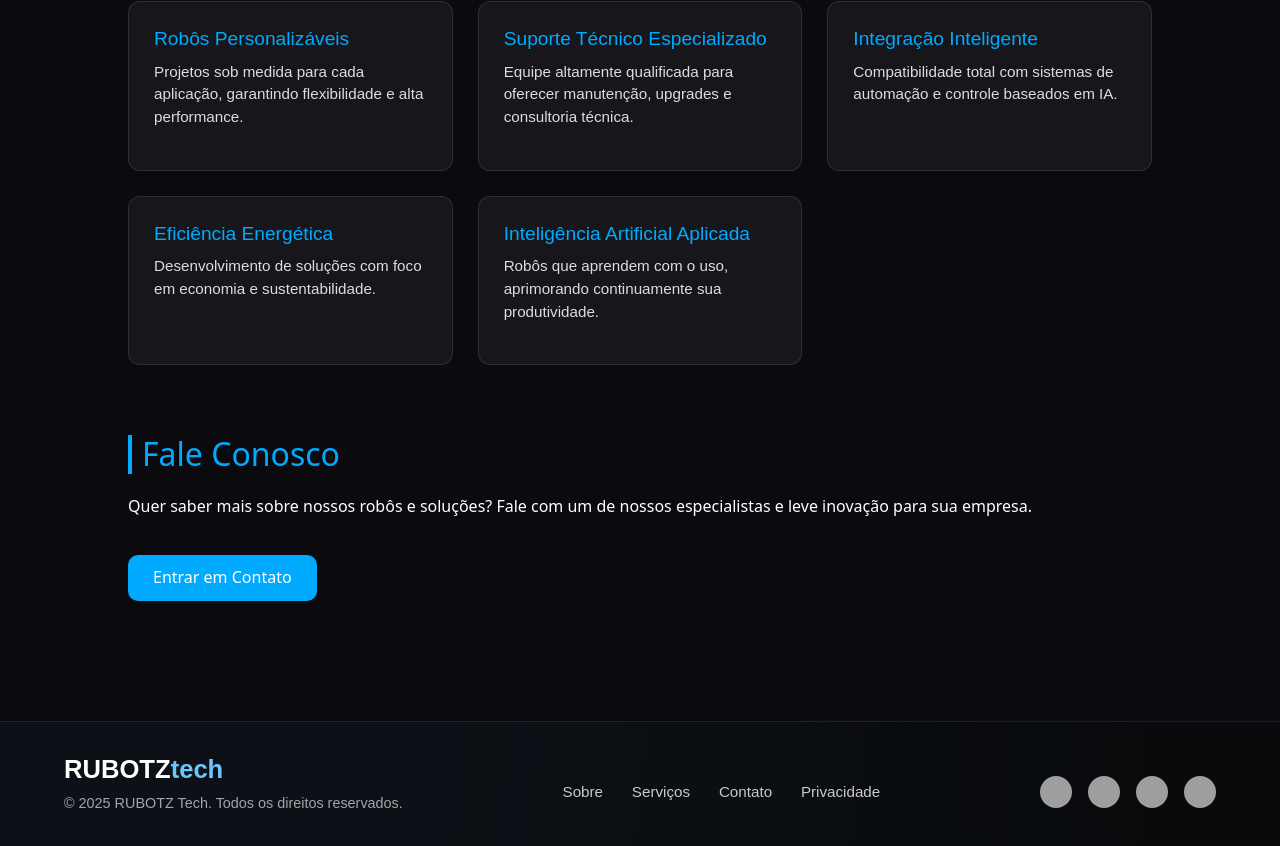
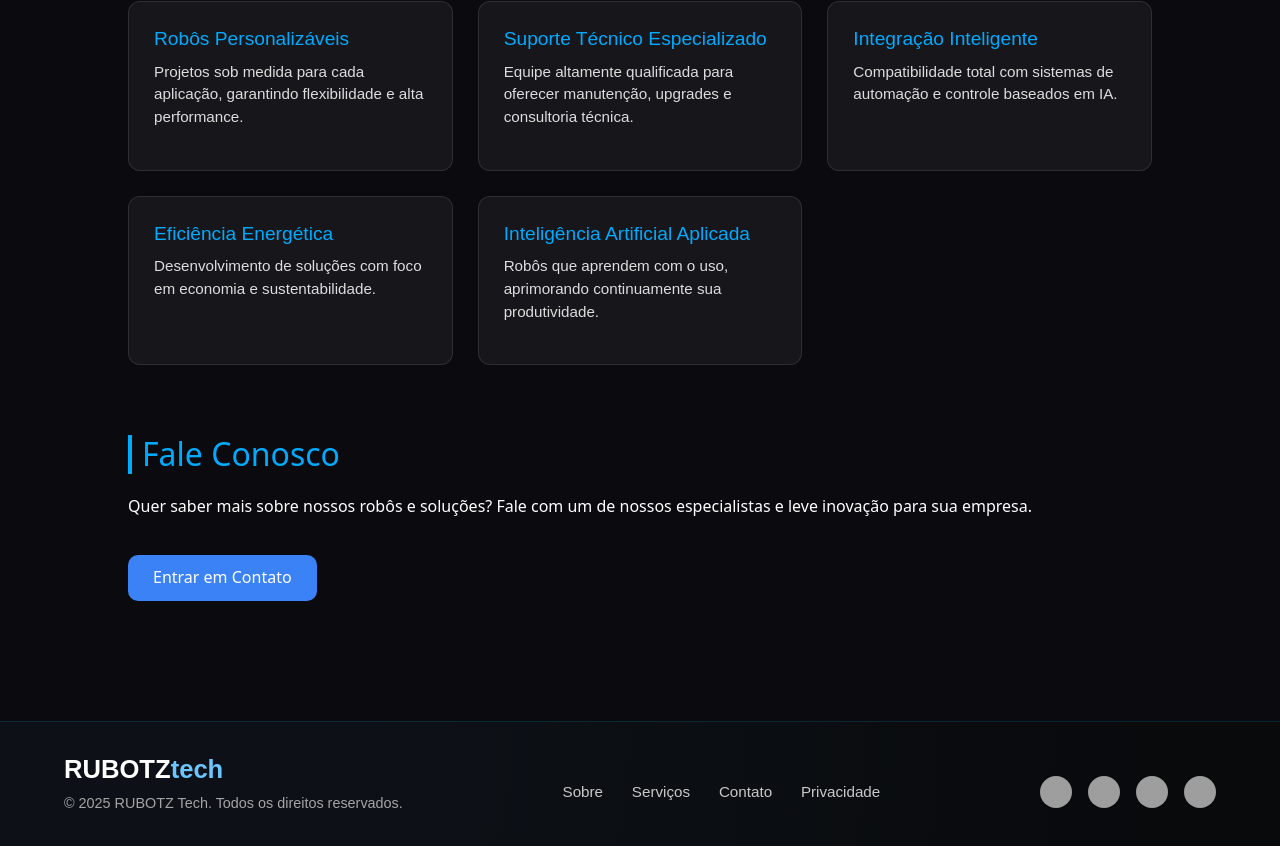
Before and after one commit to vitoroliveira0905/B2B-proposta-negocio, a Next.js app: page /sobre in a window 1280 px wide. Shown: the part 1530-2376 px from the top of the page. Built offline with nearby package versions, Linux system fonts and the light colour scheme; grey boxes are pictures that could not be loaded.

Commit message:
Mudança cor de botão

```diff
--- a/src/app/sobre/sobre.css
+++ b/src/app/sobre/sobre.css
@@ -173,7 +173,7 @@
 .btn-contato {
   display: inline-block;
   margin-top: 20px;
-  background: #00aaff;
+  background: #3b82f6;
   color: #fff;
   padding: 10px 25px;
   border-radius: 10px;
```
